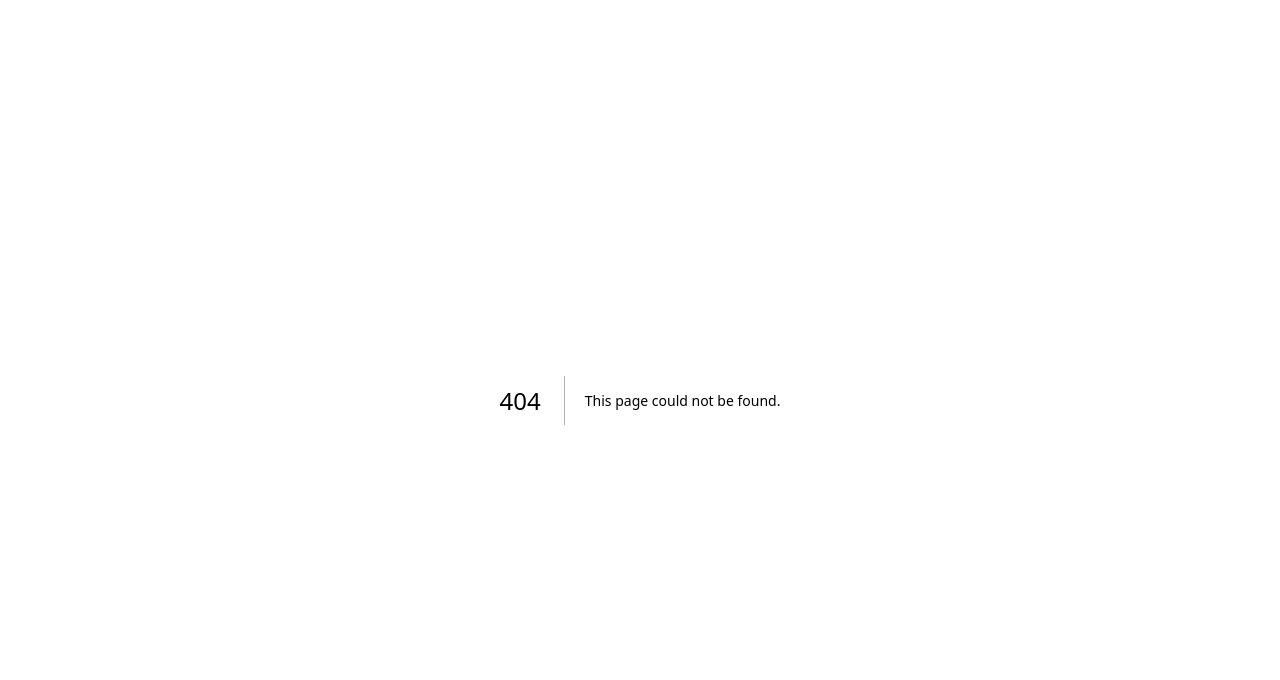
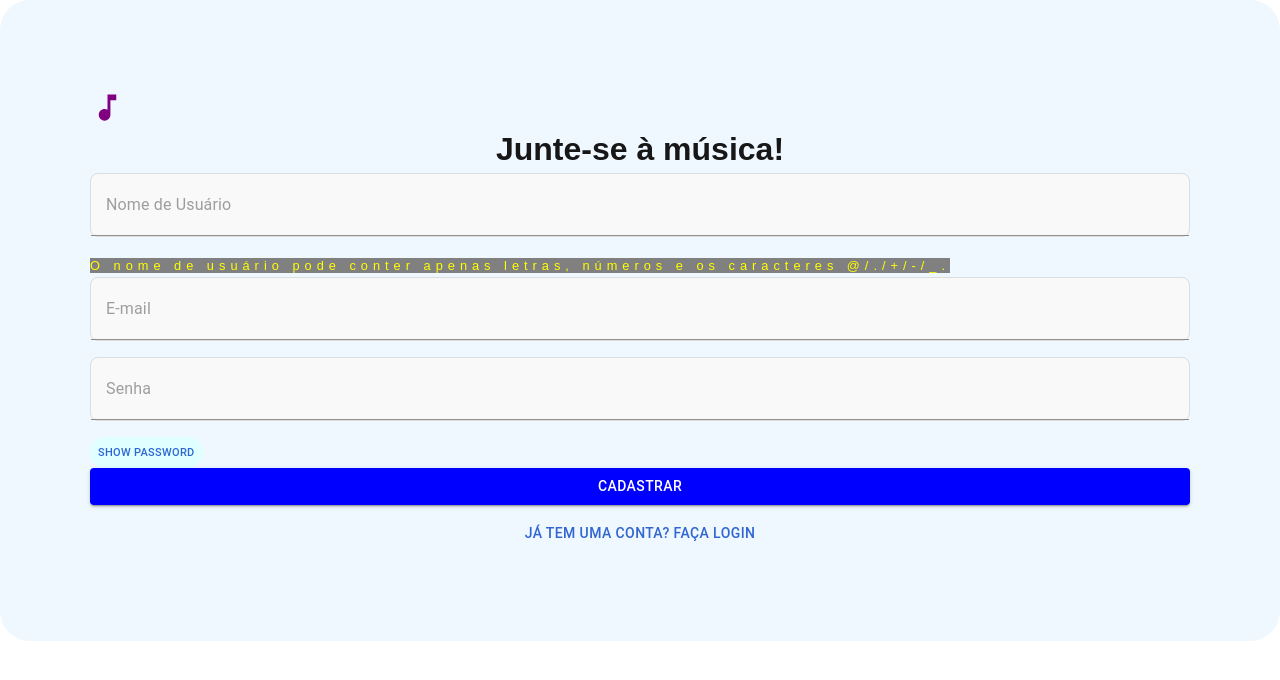
Before and after one commit to Jhowzao24/Native_Next_Pyhton_Music-App, a Next.js app in the folder FrontMusic/music-front/music_environment/: page /auth in a window 1280 px wide. Before the commit this address had no page. Shown: the top 680 px of the page. Built offline with nearby package versions, Linux system fonts and the light colour scheme.

Commit message:
Fix auth page submit flow: proper error handling, success toast timing, and token storage

```diff
--- /dev/null
+++ b/FrontMusic/music-front/music_environment/src/app/auth/page.tsx
@@ -0,0 +1,204 @@
+"use client";
+import React, { useState, useEffect } from "react";
+import { useRouter } from "next/navigation";
+import { Button, Input } from "@mui/material";
+import MusicNoteIcon from "@mui/icons-material/MusicNote";
+import { Toaster, toast } from "react-hot-toast";
+import { apiUrl } from "@/lib/api";
+
+export default function AuthPage() {
+  const [isLogin, setIsLogin] = useState<boolean | null>(null);
+  const [formData, setFormData] = useState({ username: "", email: "", password: "" });
+  const [mostrarSenha, setMostrarSenha] = useState(false);
+  const router = useRouter();
+
+  useEffect(() => {
+    const token = localStorage.getItem("token");
+    if (token) {
+      router.push("/dashboards");
+      setIsLogin(true);
+    } else {
+      setIsLogin(false);
+    }
+    // eslint-disable-next-line react-hooks/exhaustive-deps
+  }, []);
+
+  if (isLogin === null) return null;
+
+  const handleChange = (e: React.ChangeEvent<HTMLInputElement>) => {
+    setFormData({ ...formData, [e.target.name]: e.target.value });
+  };
+
+  const validateUsername = (username: string) => {
+    const regex = /^[a-zA-Z0-9@./+/_-]+$/;
+    return regex.test(username);
+  };
+
+  const handleSubmit = async (e: React.FormEvent) => {
+    e.preventDefault();
+
+    if (!isLogin && !validateUsername(formData.username)) {
+      toast.error("O nome de usuário contém caracteres inválidos. Use apenas letras, números ou @/./+/-/_");
+      return;
+    }
+
+    if (!formData.email || !formData.password || (!isLogin && !formData.username)) {
+      toast.error("Por favor, preencha todos os campos obrigatórios.");
+      return;
+    }
+
+    const endpoint = isLogin ? apiUrl("/login/") : apiUrl("/register/");
+    const loadingToastId = toast.loading(isLogin ? "Entrando..." : "Cadastrando...");
+
+    try {
+      const res = await fetch(endpoint, {
+        method: "POST",
+        headers: { "Content-Type": "application/json" },
+        body: JSON.stringify(formData),
+      });
+
+      if (!res.ok) {
+        toast.dismiss(loadingToastId);
+        const errorData = await res.json().catch(() => ({}));
+        toast.error(errorData.message || "Erro ao processar a solicitação.");
+        return;
+      }
+
+      const data = await res.json();
+      toast.dismiss(loadingToastId);
+      toast.success(isLogin ? "Login realizado com sucesso!" : "Cadastro realizado com sucesso!");
+
+      localStorage.setItem("token", data.token);
+      router.push("/dashboards");
+    } catch (error) {
+      toast.dismiss(loadingToastId);
+      console.error("Erro ao se comunicar com o servidor:", error);
+      toast.error("Ocorreu um erro inesperado. Tente novamente mais tarde.");
+    }
+  };
+
+  return (
+    <div className="flex items-center justify-center min-h-screen bg-gray-100">
+      <div style={{ backgroundColor: "aliceblue", padding: "90px", backgroundSize: "cover", backgroundRepeat: "no-repeat", borderColor: "Highlight", borderStyle: "double", borderRadius: "30px" }}>
+        <div>
+          <MusicNoteIcon fontSize="large" style={{ color: "purple" }} />
+          <h2
+            suppressHydrationWarning
+            style={{
+              fontFamily: "sans-serif",
+              textAlign: "center",
+              fontSize: "2rem",
+              fontWeight: "bold",
+            }}
+          >
+            {isLogin ? "Bem-vindo de volta!" : "Junte-se à música!"}
+          </h2>
+        </div>
+        <form className="mt-4" onSubmit={handleSubmit}>
+          {!isLogin && (
+            <div>
+              <Input
+                type="text"
+                name="username"
+                placeholder="Nome de Usuário"
+                fullWidth
+                onChange={handleChange}
+                value={formData.username}
+                style={{
+                  marginBottom: "1rem",
+                  padding: "15px",
+                  backgroundColor: "#f9f9f9",
+                  borderRadius: "8px",
+                  fontSize: "1rem",
+                  width: "100%",
+                  boxSizing: "border-box",
+                  border: "1px solid #ddd",
+                }}
+              />
+              <small style={{ backgroundColor: "gray", color: "yellow", fontFamily: "sans-serif", letterSpacing: "5px" }}>
+                O nome de usuário pode conter apenas letras, números e os caracteres @/./+/-/_.
+              </small>
+            </div>
+          )}
+          <Input
+            type="email"
+            name="email"
+            placeholder="E-mail"
+            fullWidth
+            onChange={handleChange}
+            value={formData.email}
+            style={{
+              marginBottom: "1rem",
+              padding: "15px",
+              backgroundColor: "#f9f9f9",
+              borderRadius: "8px",
+              fontSize: "1rem",
+              width: "100%",
+              boxSizing: "border-box",
+              border: "1px solid #ddd",
+            }}
+          />
+          <Input
+            type={mostrarSenha ? "text" : "password"}
+            name="password"
+            placeholder="Senha"
+            fullWidth
+            onChange={handleChange}
+            value={formData.password}
+            style={{
+              marginBottom: "1rem",
+              padding: "15px",
+              backgroundColor: "#f9f9f9",
+              borderRadius: "8px",
+              fontSize: "1rem",
+              width: "100%",
+              boxSizing: "border-box",
+              border: "1px solid #ddd",
+            }}
+          />
+          <Button
+            type="button"
+            onClick={() => setMostrarSenha(!mostrarSenha)}
+            style={{
+              backgroundColor: "lightcyan",
+              color: "Highlight",
+              borderRadius: "60px",
+              fontSize: "11px",
+            }}
+          >
+            {mostrarSenha ? "Hide password" : "Show Password"}
+          </Button>
+          <Button type="submit" variant="contained" color="secondary" fullWidth style={{ backgroundColor: "Blue", color: "white", marginBottom: "10px" }}>
+            {isLogin ? "Entrar" : "Cadastrar"}
+          </Button>
+        </form>
+        <Button
+          onClick={() => {
+            setIsLogin(!isLogin);
+            setFormData({ ...formData, username: "" });
+          }}
+          fullWidth
+          variant="text"
+          style={{ color: "Highlight" }}
+        >
+          {isLogin ? "Criar uma conta" : "Já tem uma conta? Faça login"}
+        </Button>
+        {isLogin && (
+          <div style={{ textAlign: "center", marginTop: "10px" }}>
+            <a
+              href="/password-reset/request"
+              style={{
+                color: "Highlight",
+                textDecoration: "none",
+                fontSize: "0.9rem",
+              }}
+            >
+              Esqueceu sua senha?
+            </a>
+          </div>
+        )}
+      </div>
+      <Toaster />
+    </div>
+  );
+}
```
